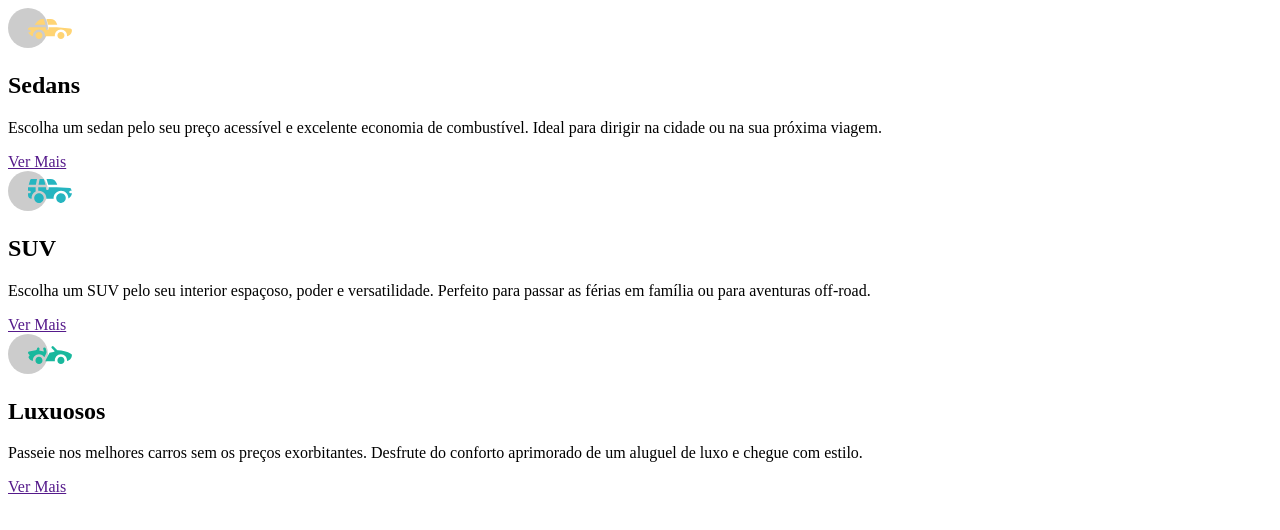
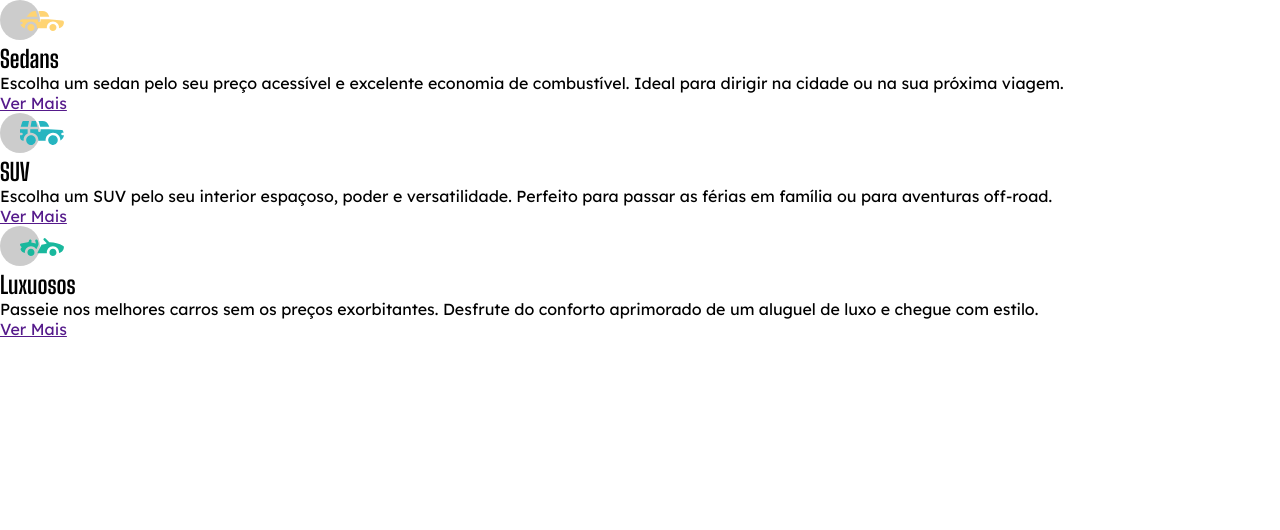
Before and after one commit to MasterMinado/carros, a plain HTML site: page index.html in a window 1280 px wide. Drawn offline with Linux system fonts and the light colour scheme.

Commit message:
estrutura do CSS

```diff
--- a/index.html
+++ b/index.html
@@ -4,6 +4,10 @@
     <meta charset="UTF-8">
     <meta http-equiv="X-UA-Compatible" content="IE=edge">
     <meta name="viewport" content="width=device-width, initial-scale=1.0">
+    <link rel="preconnect" href="https://fonts.googleapis.com">
+    <link rel="preconnect" href="https://fonts.gstatic.com" crossorigin>
+    <link href="https://fonts.googleapis.com/css2?family=Big+Shoulders+Display:wght@700&family=Lexend+Deca&display=swap" rel="stylesheet">
+    <link rel="stylesheet" href="style.css">
     <title>Carros</title>
 </head>
 <body>
--- /dev/null
+++ b/style.css
@@ -0,0 +1,25 @@
+* {
+    margin: 0;
+    padding: 0;
+    box-sizing: border-box;
+}
+
+:root {
+--orange: #e38826;
+--Cyan: #006970;
+--dark-cyan: #004241;
+--gray: #f2f2f2;
+--tranparent-white: rgba(255, 255, 255, 0.75);
+}
+
+h2 {
+    font-family: 'Big Shoulders Display', cursive;
+}
+
+p {
+    font-family: 'Lexend Deca', sans-serif;
+}
+
+a {
+    font-family: 'Lexend Deca', sans-serif;
+}
```
